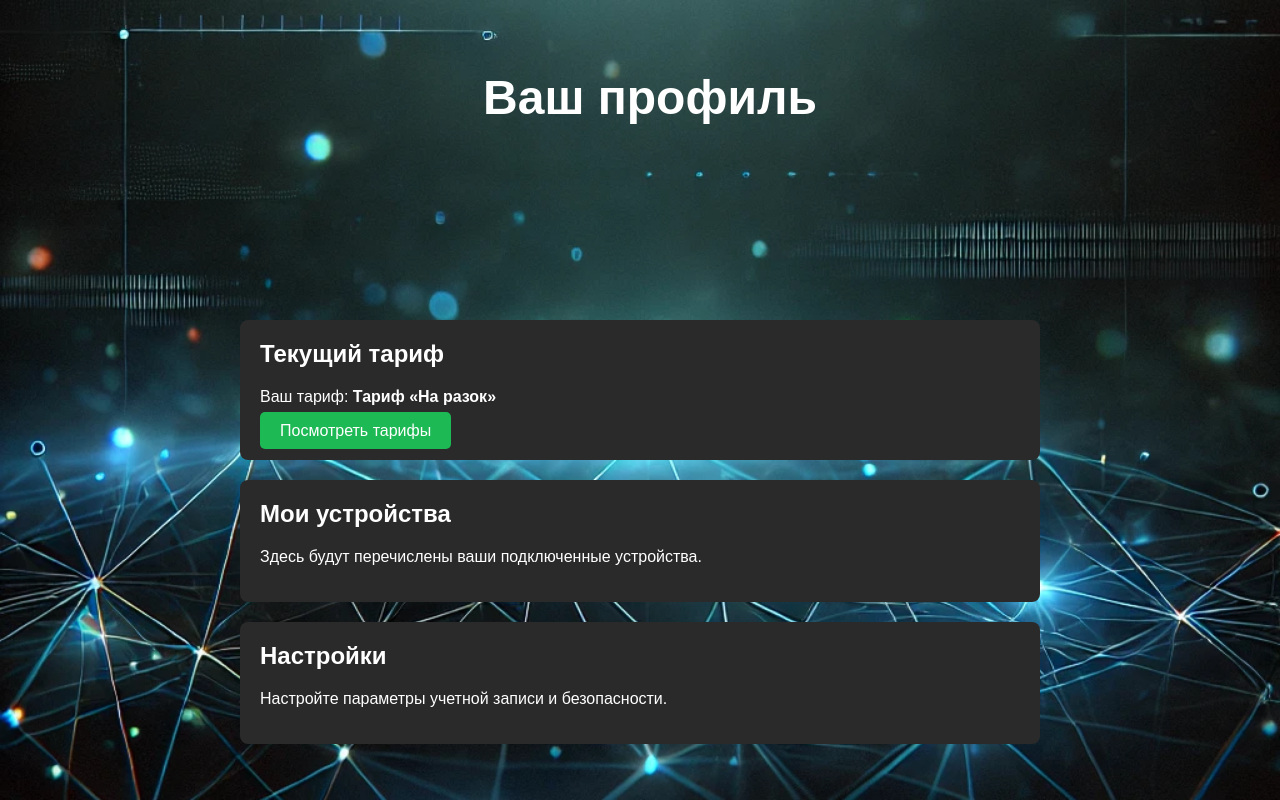
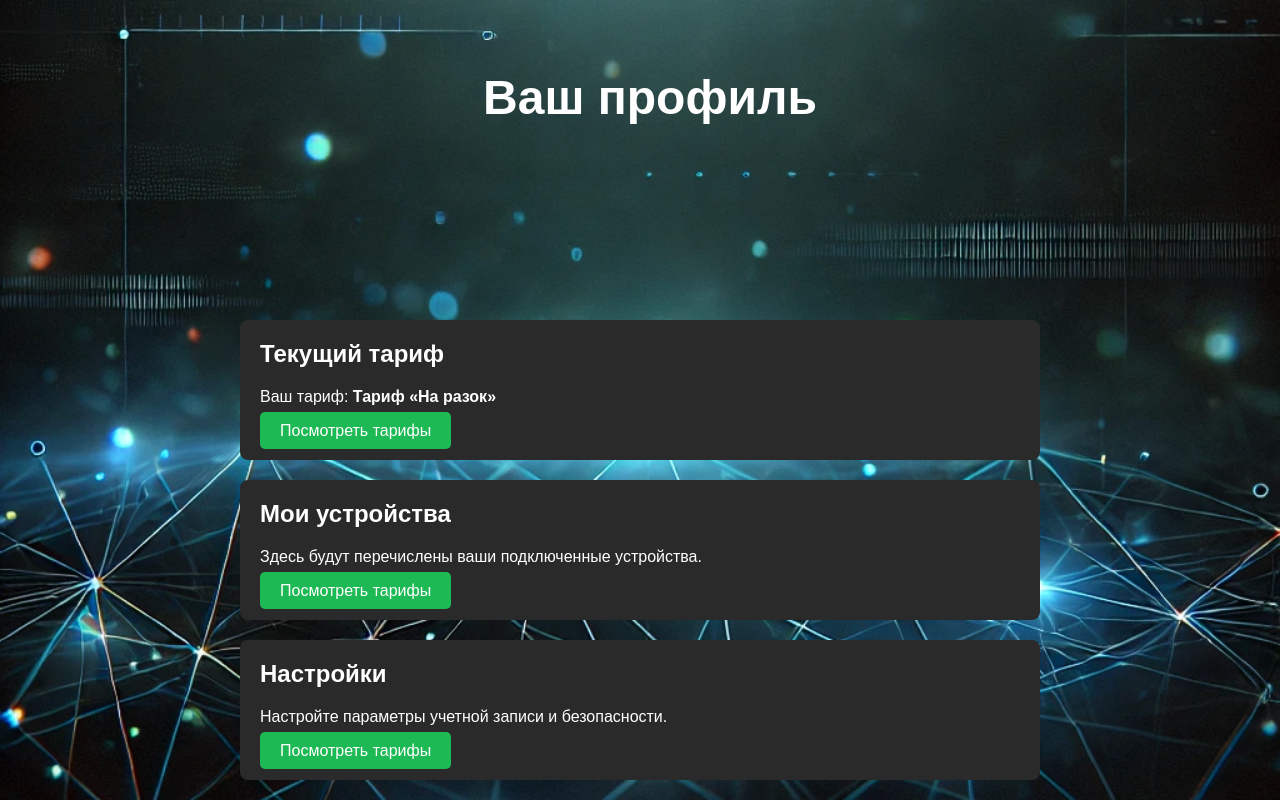
Before and after one commit to Pro100kir2/ghost-vpn, a Flask app: page /profile.html in a window 1280 px wide. Run offline with Flask 3, Linux system fonts and the light colour scheme; some libraries are stand-ins or nearby versions.

Commit message:
Update profile.html

```diff
--- a/templates/profile.html
+++ b/templates/profile.html
@@ -127,11 +127,13 @@
       <div class="profile-section">
         <h2>Мои устройства</h2>
         <p>Здесь будут перечислены ваши подключенные устройства.</p>
+        <a href="my-devise.html" class="cta-button">Посмотреть тарифы</a>
       </div>
 
       <div class="profile-section">
         <h2>Настройки</h2>
         <p>Настройте параметры учетной записи и безопасности.</p>
+        <a href="setting.html" class="cta-button">Посмотреть тарифы</a>
       </div>
     </section>
   </section>
```
